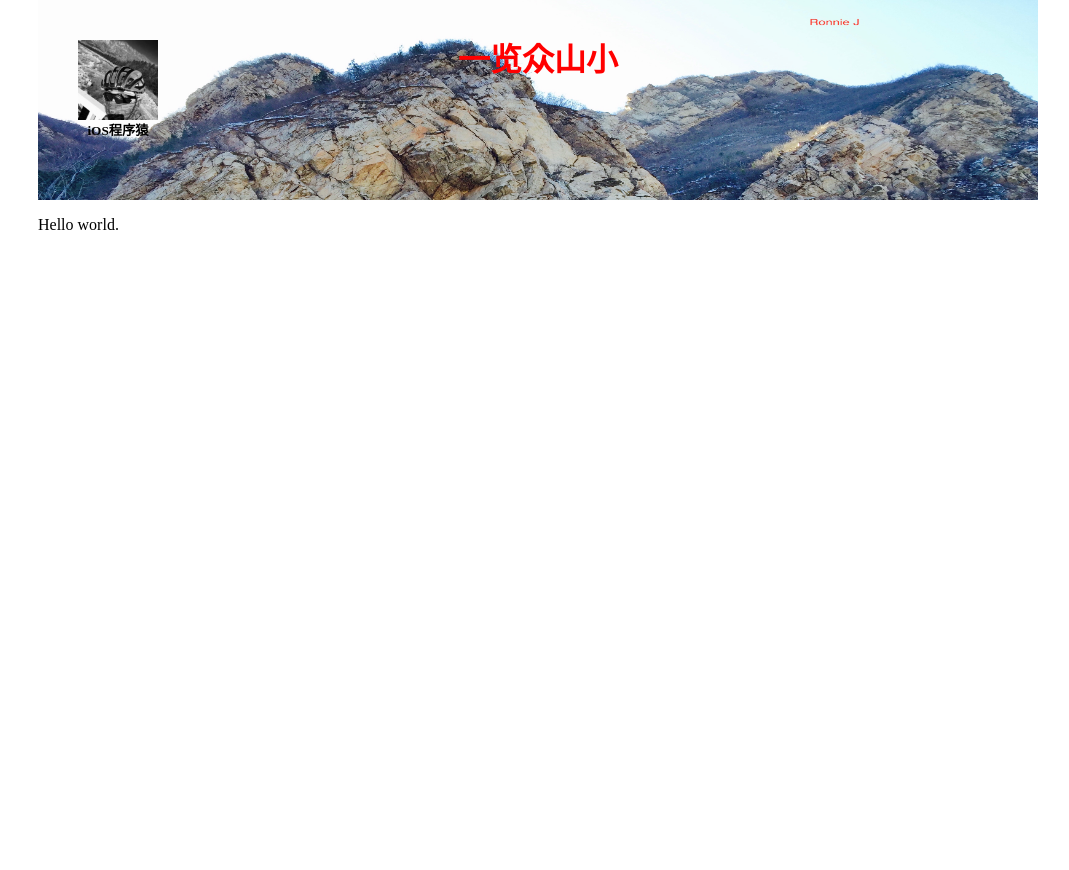
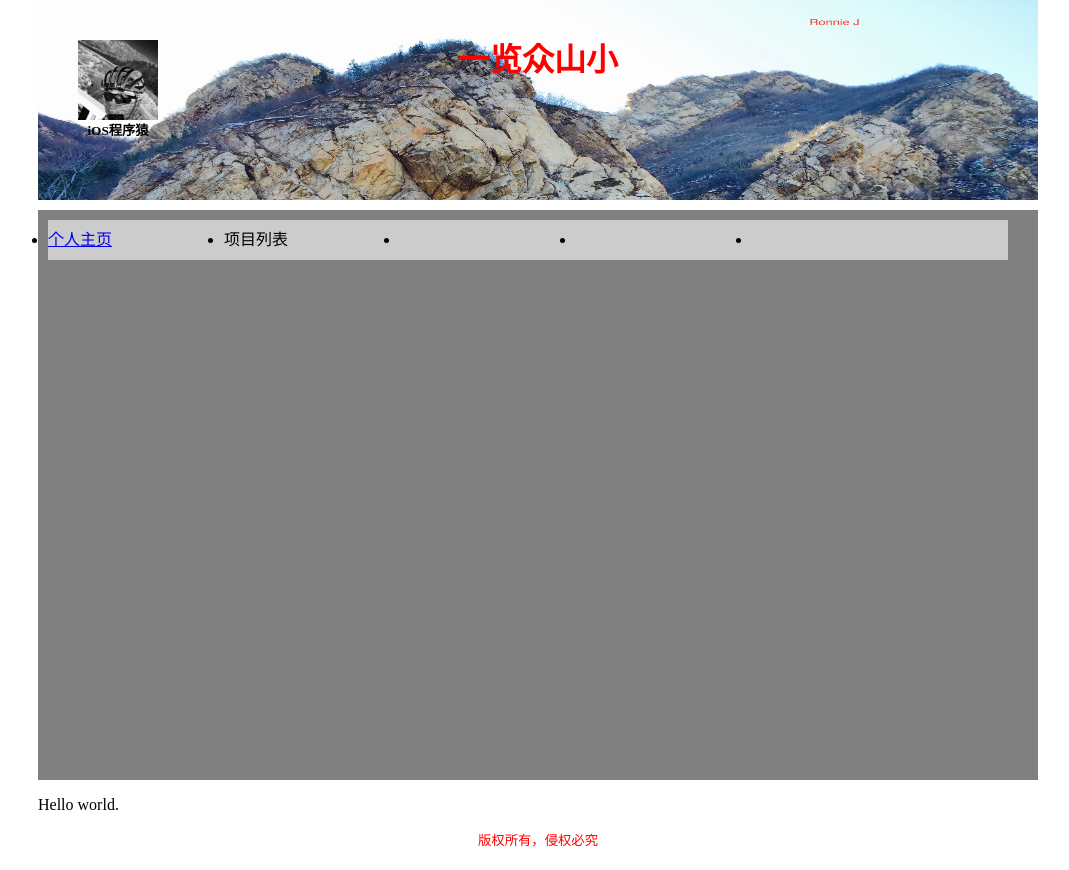
Before and after one commit to RonnieJia/ronniejia.github.io, a plain HTML site: page index.html in a window 1280 px wide. Shown: the whole page, without its empty margins (102-1171 px from the left). Before the commit the page ends 800 px from the top, so only its background shows below. Drawn offline with Linux system fonts and the light colour scheme.

Commit message:
no message

```diff
--- a/css/sheetstyle.css
+++ b/css/sheetstyle.css
@@ -35,3 +35,9 @@
 	line-height:120px;
 	color:red;
 	}
+#content {width:980px; height:550px; background:gray; margin:10px auto; padding:10px}
+#titleul {width:960px; height:40px; background:#ccc; padding:0; margin-top:0}
+#titleul li {float:left; width:176px; height:40px;line-height:40px}
+
+#footer {width:900px; height:30px; margin:10px auto; text-align:center; text-color:red}
+#footer small {color:red}
--- a/index.html
+++ b/index.html
@@ -6,18 +6,15 @@
 
 <link href="css/sheetstyle.css" rel="stylesheet" type="text/css">
 <style>
-	#imgbg {
-	margin:0 auto;
-	width:1000px;
-	height:200px;
-	background:url("headerBgimg.jpg");
-	background-size:100% 100%;
-	min-height:200px;
+	#imgbg {margin:0 auto; width:1000px; height:200px; background:url("headerBgimg.jpg"); background-size:100% 100%; min-height:200px;
 	}
 </style>
+<script>
+function myfunc() {
+
+	}
+</script>
 </head>
-
-
 <body id="bosy">
 <header>
 <div id="imgbg">
@@ -26,6 +23,22 @@
     <h1 id="titleH" align="center">一览众山小<h1>
  </div>
 </header>
+
+<section id="content">
+	<ul id="titleul">
+    	<li ><a href="http://user.qzone.qq.com/772344928/main">个人主页</a></li>
+    	<li>项目列表</li>
+    	<li></li>
+    	<li></li>
+    	<li></li>
+    </ul>
+
+</section>
+
 <p>Hello world.</p>
+
+<footer id="footer">
+	<small>版权所有，侵权必究</small>
+</footer>
 </body>
 </html>
--- a/sheetstyle.css
+++ /dev/null
@@ -1,36 +0,0 @@
-@charset "UTF-8";
-/* CSS Document */
-
-#bosy {
-	width:1000px;
-	margin:0 auto;
-	}
-	#imgbg {
-	margin:0 auto;
-	width:1000px;
-	height:200px;
-	background:url("headerBgimg.jpg");
-	background-size:100% 100%;
-	min-height:200px;
-	}
-#chengxuyuan {
-	margin-top:120px;
-	margin-left:-80px;
-	float:left;
-	width:80px;
-	}
-#icon {
-	float:left;
-	margin-left:40px;
-	margin-top:40px;
-	width:80px;
-	width:80px;
-	}
-#titleH {
-	margin-top:0px;
-	margin-left:120px;
-	width:760px;
-	height:120px;
-	line-height:120px;
-	color:red;
-	}
```
